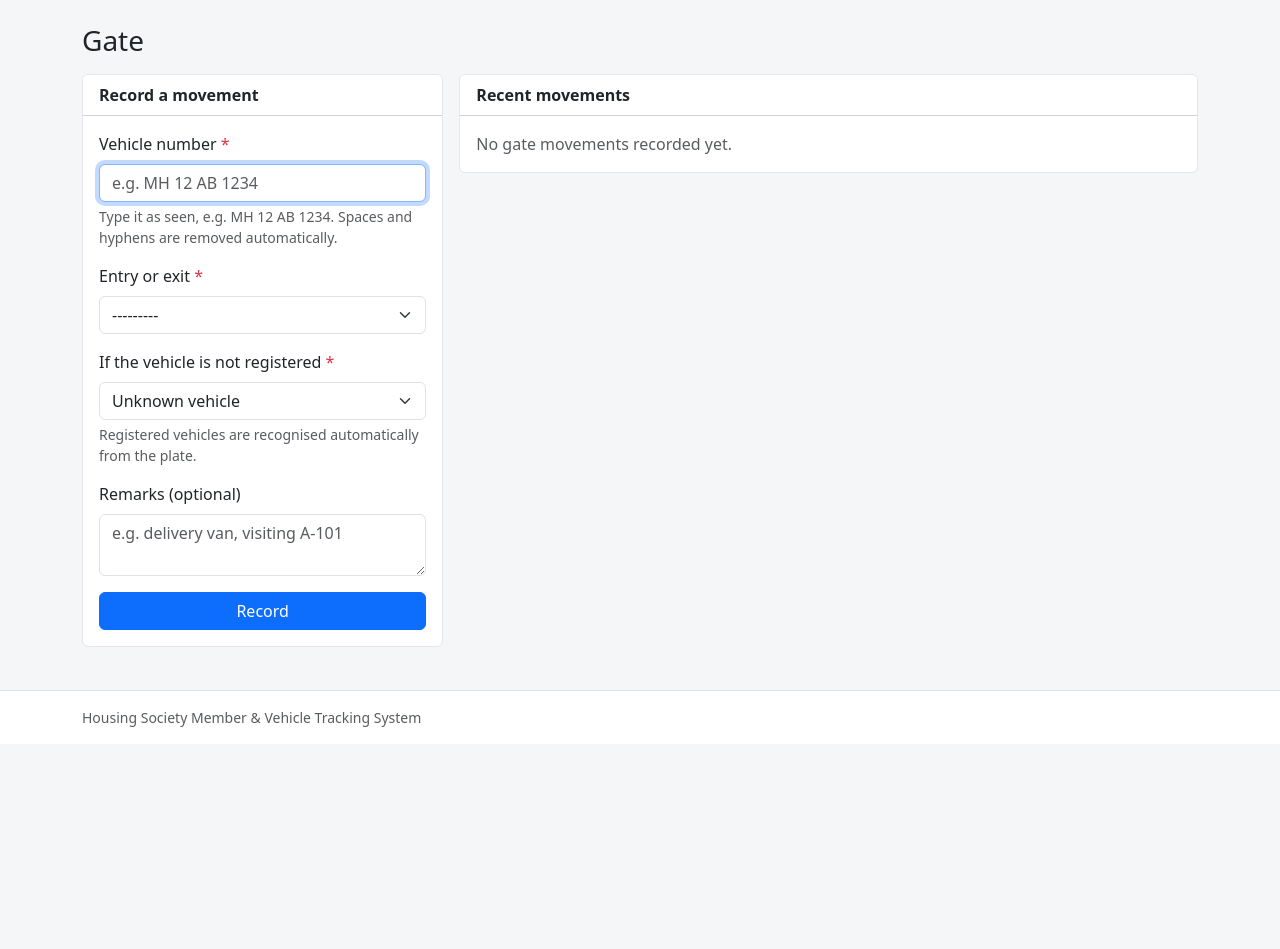
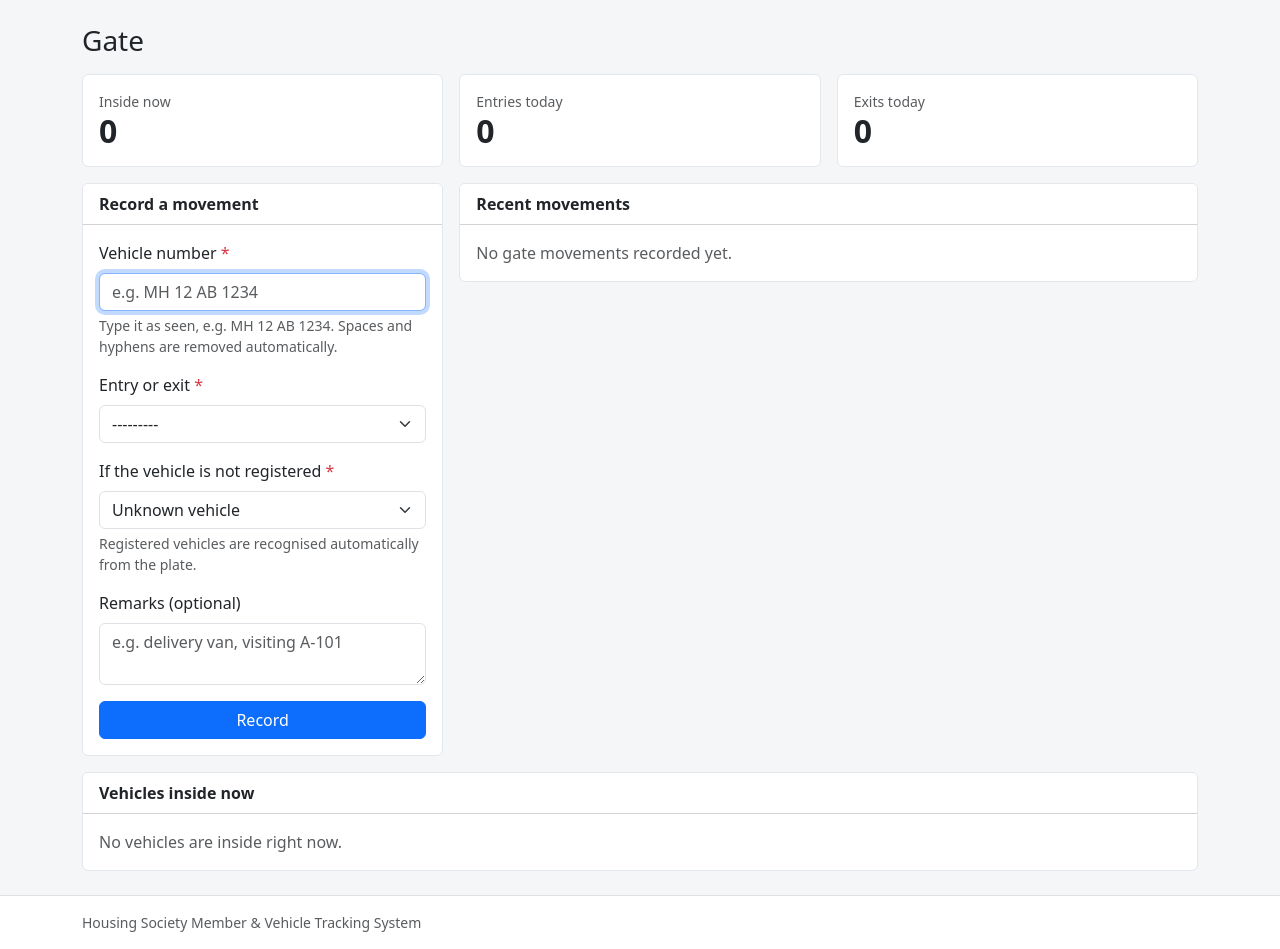
Before and after one commit to gaurivvv/HousingSocietyVTS, a Django app: page /gate/ in a window 1280 px wide. Shown: the part 56-1005 px from the top of the page. Before the commit the page ends 783 px from the top, so only its background shows below. Run offline with Django 5.2, Linux system fonts and the light colour scheme; data that the repository does not hold is empty.

Commit message:
Add vehicles inside and today's entry/exit counts to gate page with tests

```diff
--- a/templates/tracking/gate.html
+++ b/templates/tracking/gate.html
@@ -4,6 +4,33 @@
 
 {% block content %}
 <h1 class="h3 mb-3">Gate</h1>
+
+<div class="row g-3 mb-3">
+    <div class="col-sm-4">
+        <div class="card stat-card h-100">
+            <div class="card-body">
+                <div class="text-muted small">Inside now</div>
+                <div class="stat-value">{{ inside_logs|length }}</div>
+            </div>
+        </div>
+    </div>
+    <div class="col-sm-4">
+        <div class="card stat-card h-100">
+            <div class="card-body">
+                <div class="text-muted small">Entries today</div>
+                <div class="stat-value">{{ today.entries }}</div>
+            </div>
+        </div>
+    </div>
+    <div class="col-sm-4">
+        <div class="card stat-card h-100">
+            <div class="card-body">
+                <div class="text-muted small">Exits today</div>
+                <div class="stat-value">{{ today.exits }}</div>
+            </div>
+        </div>
+    </div>
+</div>
 
 <div class="row g-3">
     <div class="col-lg-4">
@@ -91,4 +118,41 @@
         </div>
     </div>
 </div>
+
+<div class="card mt-3">
+    <div class="card-header bg-white fw-semibold">Vehicles inside now</div>
+    {% if inside_logs %}
+        <div class="table-responsive">
+            <table class="table table-hover align-middle mb-0">
+                <thead class="table-light">
+                    <tr>
+                        <th>Vehicle No.</th>
+                        <th>Category</th>
+                        <th>Owner</th>
+                        <th>Entered at</th>
+                    </tr>
+                </thead>
+                <tbody>
+                    {% for log in inside_logs %}
+                        <tr>
+                            <td class="fw-semibold">{{ log.plate_number }}</td>
+                            <td>{{ log.get_category_display }}</td>
+                            <td>
+                                {% if log.vehicle %}
+                                    {{ log.vehicle.resident.full_name }}
+                                    <span class="text-muted small">({{ log.vehicle.resident.flat }})</span>
+                                {% else %}
+                                    <span class="text-muted">-</span>
+                                {% endif %}
+                            </td>
+                            <td class="text-nowrap">{{ log.timestamp|date:"d M Y, H:i" }}</td>
+                        </tr>
+                    {% endfor %}
+                </tbody>
+            </table>
+        </div>
+    {% else %}
+        <div class="card-body text-muted">No vehicles are inside right now.</div>
+    {% endif %}
+</div>
 {% endblock %}
--- /dev/null
+++ b/tracking/utils.py
@@ -0,0 +1,33 @@
+from django.db.models import OuterRef, Subquery
+from django.utils import timezone
+
+from .models import VehicleLog
+
+
+def vehicles_inside():
+    """
+    A vehicle is inside if the most recent log for its plate is an ENTRY.
+    Returns that latest ENTRY log for every plate that is currently inside.
+    """
+    latest_log_for_plate = (
+        VehicleLog.objects.filter(plate_number=OuterRef("plate_number"))
+        .order_by("-timestamp", "-id")
+        .values("id")[:1]
+    )
+    return (
+        VehicleLog.objects.filter(
+            id=Subquery(latest_log_for_plate),
+            movement_type=VehicleLog.MovementType.ENTRY,
+        )
+        .select_related("vehicle__resident__flat__wing")
+        .order_by("-timestamp")
+    )
+
+
+def todays_counts():
+    """Number of entries and exits recorded today (Indian time)."""
+    todays_logs = VehicleLog.objects.filter(timestamp__date=timezone.localdate())
+    return {
+        "entries": todays_logs.filter(movement_type=VehicleLog.MovementType.ENTRY).count(),
+        "exits": todays_logs.filter(movement_type=VehicleLog.MovementType.EXIT).count(),
+    }
--- a/tracking/views.py
+++ b/tracking/views.py
@@ -3,10 +3,11 @@ from django.shortcuts import redirect, render
 
 from .forms import GateEntryForm
 from .models import VehicleLog
+from .utils import todays_counts, vehicles_inside
 
 
 def gate(request):
-    """Record a gate movement (POST) and show the most recent movements."""
+    """Record a gate movement (POST) and show the gate summary and recent movements."""
     if request.method == "POST":
         form = GateEntryForm(request.POST)
         if form.is_valid():
@@ -29,6 +30,10 @@ def gate(request):
     else:
         form = GateEntryForm()
 
-    recent_logs = VehicleLog.objects.select_related("vehicle__resident__flat__wing")[:20]
-    context = {"form": form, "recent_logs": recent_logs}
+    context = {
+        "form": form,
+        "recent_logs": VehicleLog.objects.select_related("vehicle__resident__flat__wing")[:20],
+        "inside_logs": list(vehicles_inside()),
+        "today": todays_counts(),
+    }
     return render(request, "tracking/gate.html", context)
```
Also changed, not shown: tracking/test_summary.py (added, +55 -0 lines).
